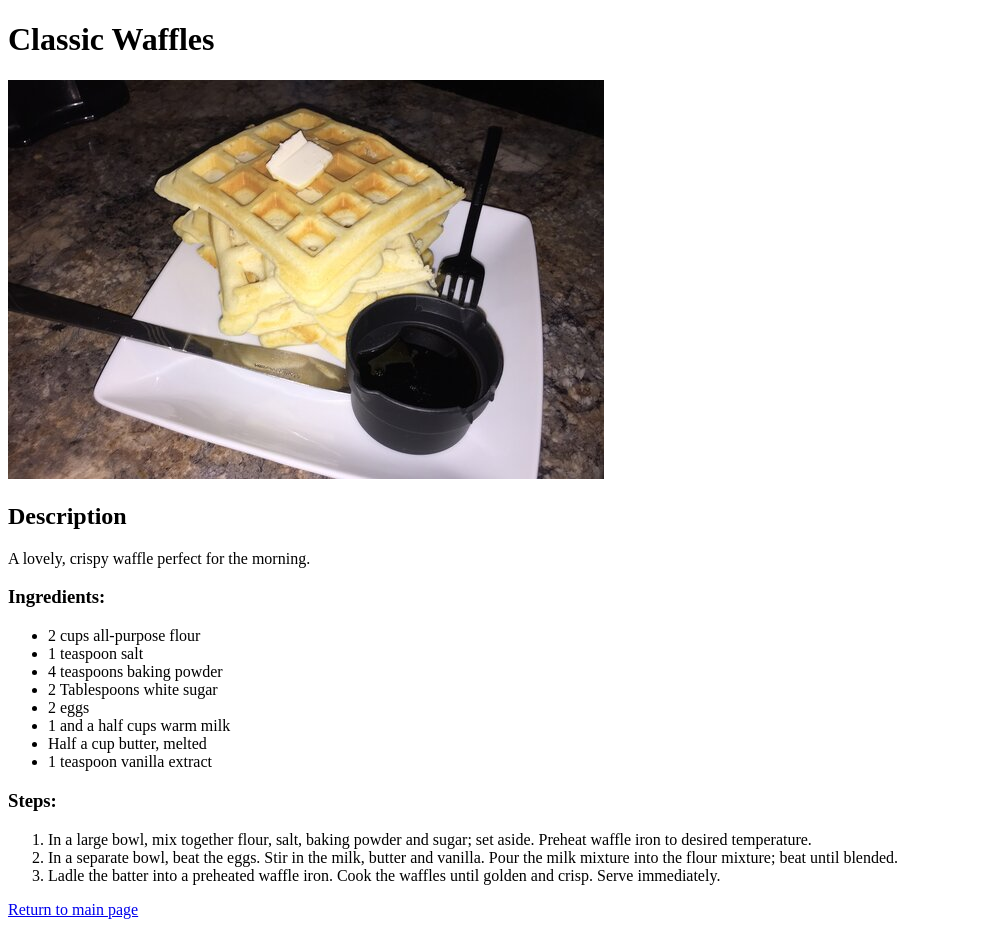
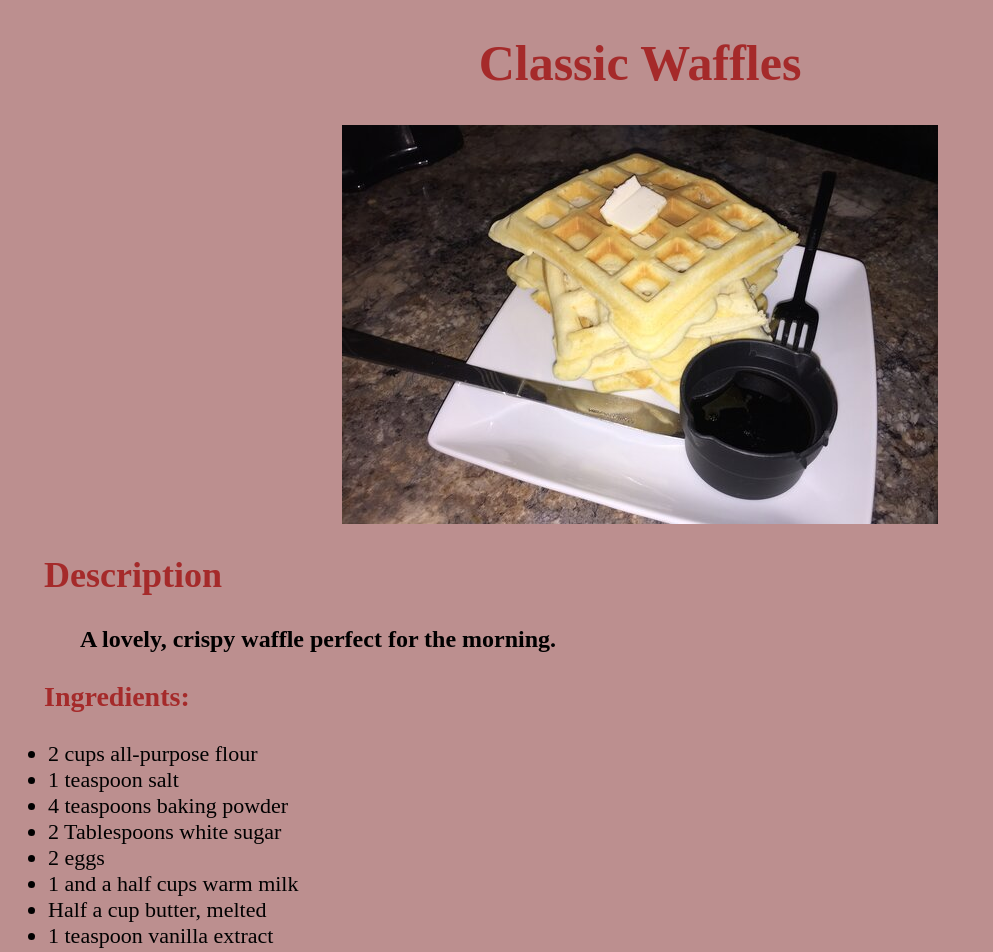
Before and after one commit to Squok94/odin-recipes, a website: page recipes/classic-waffles.html in a window 1280 px wide. Shown: the top 952 px of the page, without its empty margins (0-993 px from the left). Before the commit the page ends 927 px from the top, so only its background shows below. Drawn offline with Linux system fonts and the light colour scheme.

Commit message:
added style to the recipe project

```diff
--- /dev/null
+++ b/recipes/classic-waffles-style.css
@@ -0,0 +1,45 @@
+body {
+    background-color: rosybrown;
+}
+
+h1 {
+    text-align: center;
+    color: brown;
+    font-size: 50px;
+}
+
+.head-image {
+    display: block;
+    margin-left: auto;
+    margin-right: auto;
+}
+
+h2 {
+    margin-left: 36px;
+    color: brown;
+    font-size: 36px;
+}
+
+h3 {
+    margin-left: 36px;
+    color: brown;
+    font-size: 28px;
+}
+
+.description-text {
+    font-size: 24px;
+    margin-left: 72px;
+    font-weight: bold;
+}
+
+li {
+    font-size: 22px;
+}
+
+.home-page {
+    float: right;
+    font-size: 22px;
+    margin-bottom: 36px;
+    margin-right: 36px;
+    color: brown;
+}
--- a/recipes/classic-waffles.html
+++ b/recipes/classic-waffles.html
@@ -3,14 +3,15 @@
     <head>
         <meta charset="UTF-8">
         <title>Classic Waffles</title>
+        <link rel="stylesheet" href="classic-waffles-style.css">
     </head>
 
     <body>
         <h1>Classic Waffles</h1>
-            <img src="../images/classic-waffles.jpeg" alt="Classic Waffles">
+            <img class="head-image" src="../images/classic-waffles.jpeg" alt="Classic Waffles">
 
         <h2>Description</h2>
-            <p>A lovely, crispy waffle perfect for the morning.</p>
+            <p class="description-text">A lovely, crispy waffle perfect for the morning.</p>
 
         <h3>Ingredients:</h3>
             <ul>
@@ -31,6 +32,6 @@
                 <li>Ladle the batter into a preheated waffle iron. Cook the waffles until golden and crisp. Serve immediately.</li>
             </ol>
 
-        <a href="../index.html">Return to main page</a>
+        <a class="home-page" href="../index.html">Return to the home page</a>
     </body>
 </html>
```
